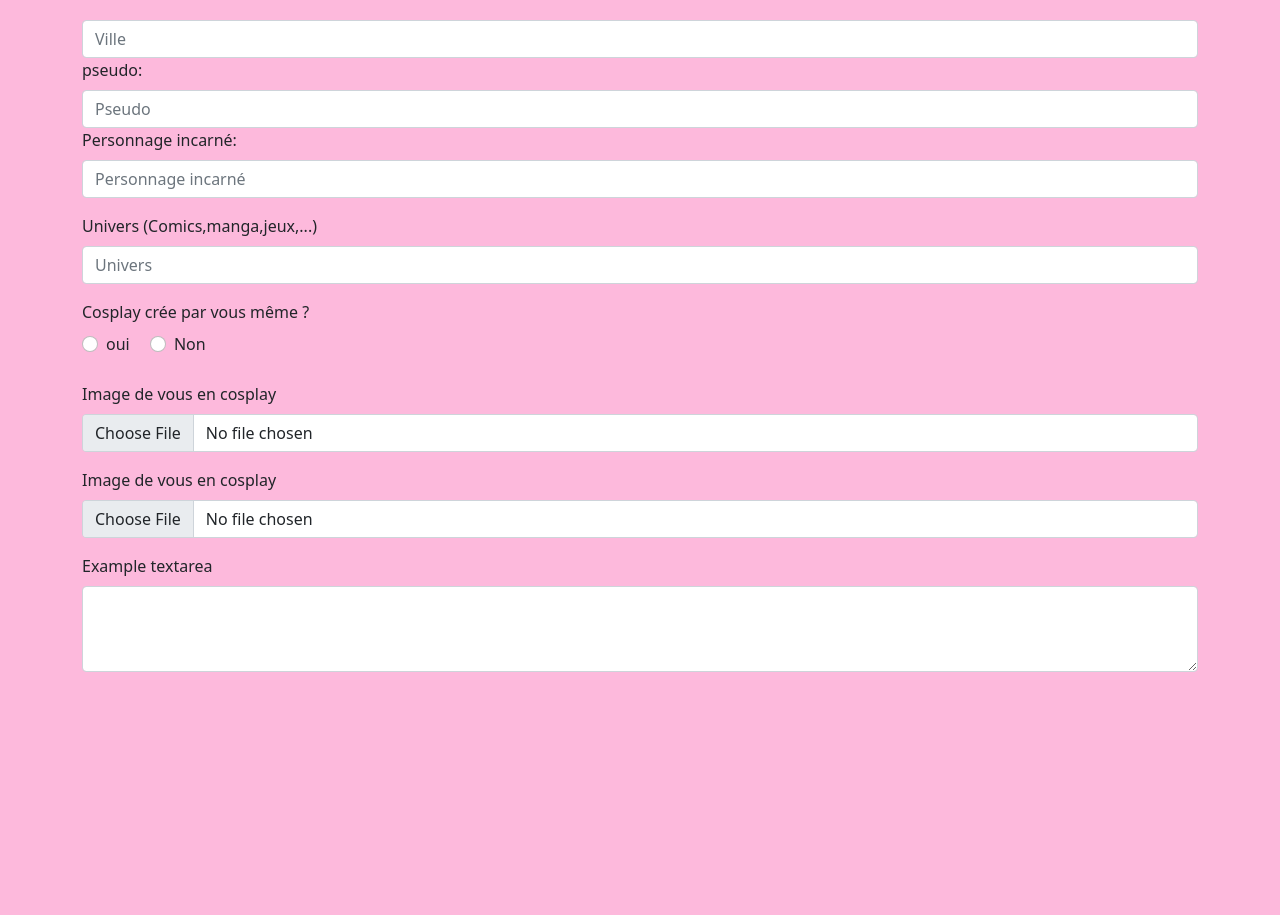
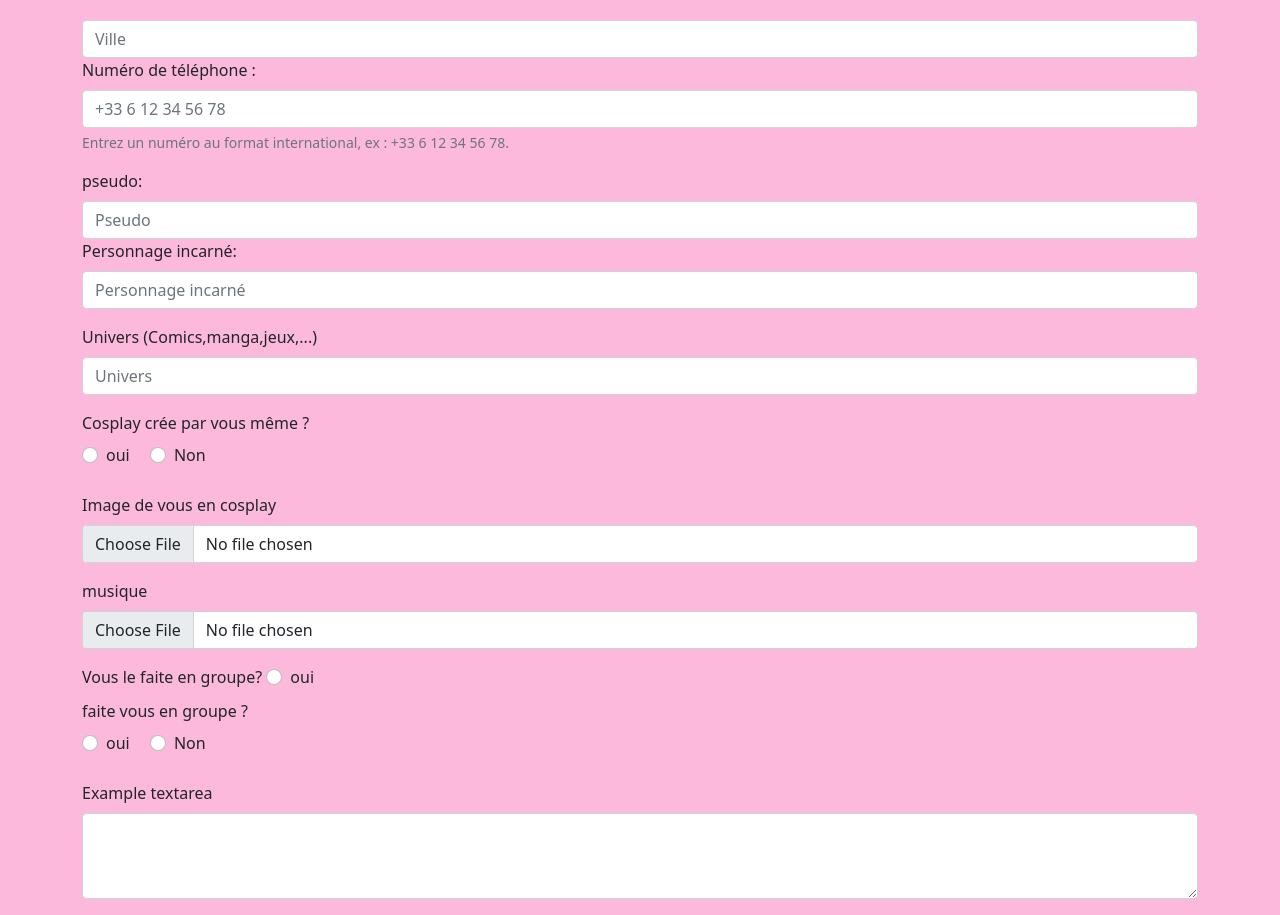
Before and after one commit to Druart-Stacy/Site-event, a plain HTML site: page infos.html in a window 1280 px wide. Shown: the part 620-1535 px from the top of the page. Before the commit the page ends 1308 px from the top, so only its background shows below. Drawn offline with nearby package versions, Linux system fonts and the light colour scheme; a web font is replaced by a local one.

Commit message:
maj formulaire

```diff
--- a/infos.html
+++ b/infos.html
@@ -4,7 +4,7 @@
 <head>
     <meta charset="utf-8">
     <meta name="viewport" content="width=device-width, initial-scale=1">
-    <title>Event</title>
+    <title>Infos</title>
     <meta name="description" content="Détails d'un manga de Stacy Druart">
 
     <!-- Liens vers les ressources externes -->
@@ -62,9 +62,8 @@
         <!-- expliquer le temp min et max sur scene -->
     <h1>Formulaire d'inscription concour cosplay du ..../..../....</h1>
 </div>
-    <!-- infos a demande a la personne(si le cosplay a ete fait main ou acheter si oui ce qui
-     a été fait main par la personne ,pseudo du cosplayer,
-     ,numero de gsm ,goupe oui non  ,musique ) -->
+    <!-- infos a demande a la personne(
+     si le cosplay a ete fait main ou acheter si oui ce qui a été fait main par la personne,avez vous deja participer a un concour (en convention ou autre tant que sa concerne le cosplay)  ) -->
      <div class="mb-3">
         <label for="exampleFormControlInput1" class="form-label">Votre nom:</label>
         <input type="text" class="form-control" id="nom" name="nom" required placeholder="Votre nom">
@@ -83,6 +82,12 @@
       <input type="text" class="form-control" id="exampleFormControlInput1" placeholder="N°"><br>
       <input type="text" class="form-control" id="exampleFormControlInput1" placeholder="Code postal"><br>
       <input type="text" class="form-control" id="exampleFormControlInput1" placeholder="Ville">
+      <div class="mb-3">
+        <!-- mettre au format numérique uniquement -->
+        <label for="telephone" class="form-label">Numéro de téléphone :</label>
+        <input type="tel" class="form-control" id="telephone" name="telephone" placeholder="+33 6 12 34 56 78" pattern="^\+?[0-9\s.-]{10,15}$" required>
+        <div class="form-text">Entrez un numéro au format international, ex : +33 6 12 34 56 78.</div>
+    </div>
 <!-- partie concernat le cosplayeur -->
       <label for="exampleFormControlInput1" class="form-label">pseudo:</label>
       <input type="text" class="form-control" id="exampleFormControlInput1" placeholder="Pseudo">
@@ -111,10 +116,29 @@
         <input type="file" id="file" class="form-control" accept="image/*" required>
       </div>
       <div class="mb-3">
-        <label for="exampleFormControlTextarea1" class="form-label">Image de vous en cosplay</label>
+        <label for="exampleFormControlTextarea1" class="form-label">musique</label>
         <input type="file" id="file" class="form-control" accept="audio/*" required>
       </div>
-    </section>
+      <label for="exampleFormControlInput1" class="form-label">Vous le faite en groupe?</label>
+
+        <div class="form-check form-check-inline ">
+            <input class="form-check-input" type="radio" name="choix" id="oui" value="oui" >
+            <label for="remarque1" class="form-label">oui</label>
+        </div>
+        <div class="mb-3">
+            <label class="form-label">faite vous en groupe ?</label><br>
+            <!-- si oui demader le pseudo personnage univers des autres participant et le nombre de personne -->
+                <div class="form-check form-check-inline">
+                    <input class="form-check-input" type="radio" name="choix" id="oui" value="oui" onclick="toggleTextField()">
+                    <label for="remarque1" class="form-label">oui</label>
+                </div>
+                <div class="form-check form-check-inline">
+                    <input class="form-check-input" type="radio" name="choix" id="non" value="non" onclick="toggleTextField()">
+                    <label class="form-check-label" for="non">Non</label>
+                </div>
+          </div>
+
+    </div>
 
       <div class="mb-3">
         <label for="exampleFormControlTextarea1" class="form-label">Example textarea</label>
```
